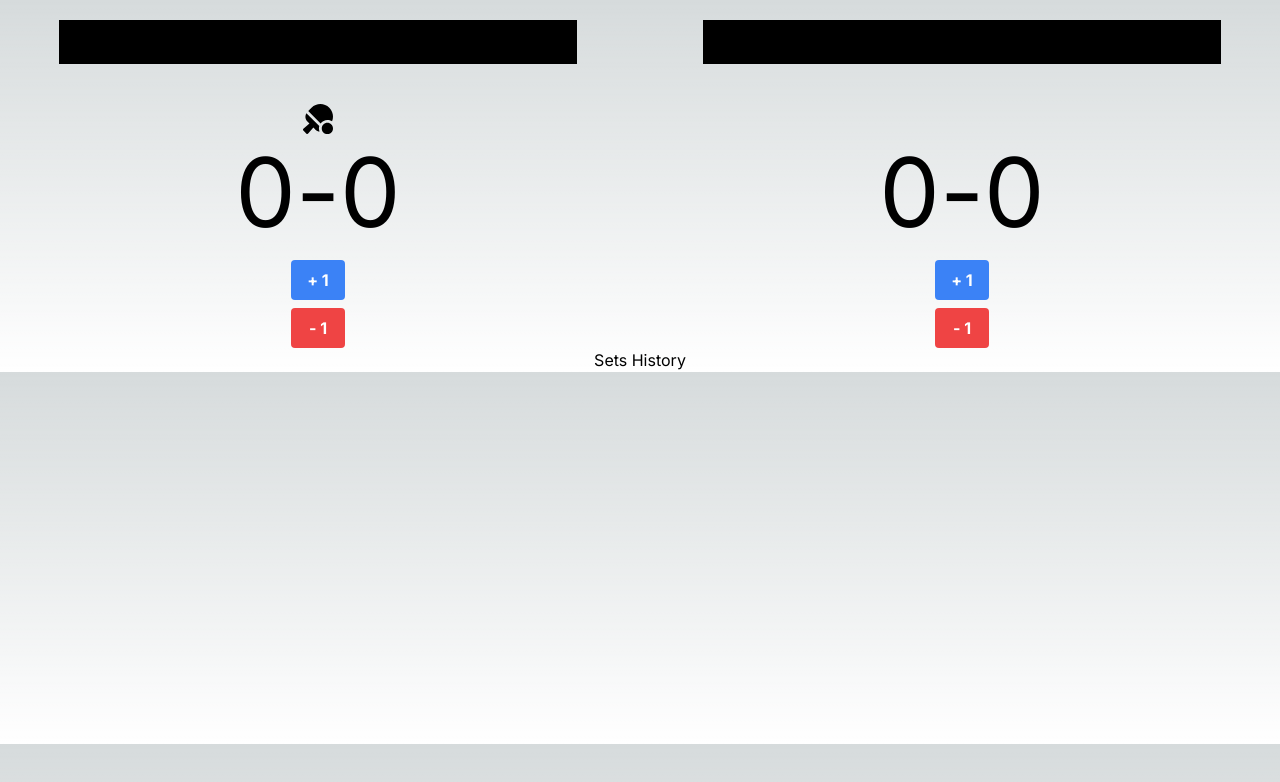
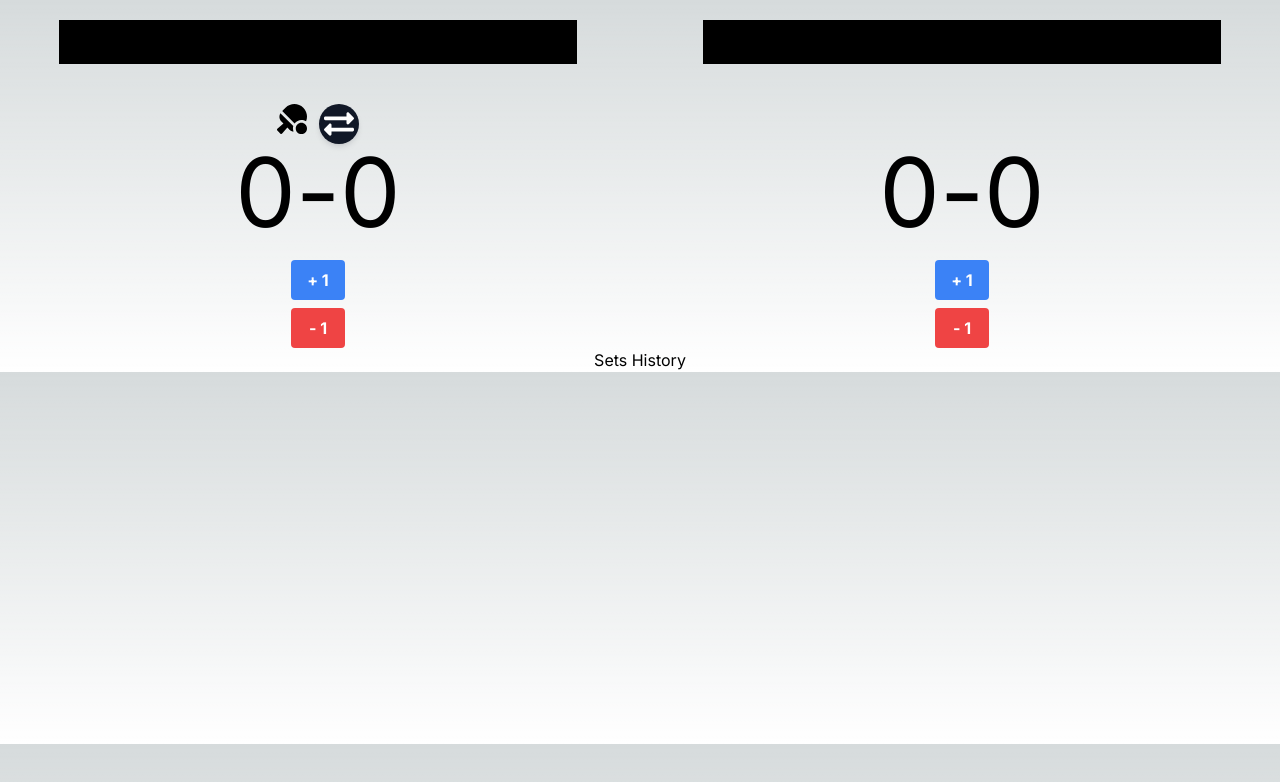
Before and after one commit to paulori22/table-tennis-score, a Next.js app: page / in a window 1280 px wide. Shown: the top 782 px of the page. Built offline with nearby package versions, Linux system fonts and the light colour scheme.

Commit message:
Added switch first player server button - When set ends the server player switch

```diff
--- a/src/app/page.tsx
+++ b/src/app/page.tsx
@@ -5,8 +5,9 @@ import PopUpModal from "@/components/PopModal";
 import SetsHistory from "@/components/SetsHistory";
 import useModal from "@/hooks/useModal";
 import { INITIAL_SCORE_STATE, ScoreActionType, scoreReducer } from "@/store";
-import { whoWillServe, whoWonSet } from "@/util";
+import { isFirstPointOfMatch, whoWillServe, whoWonSet } from "@/util";
 import { useEffect, useReducer } from "react";
+import { FaGear } from "react-icons/fa6";
 
 export default function Home() {
   const [state, dispatch] = useReducer(scoreReducer, INITIAL_SCORE_STATE);
@@ -19,6 +20,12 @@ export default function Home() {
     state.player1.currentPoints,
     state.player2.currentPoints
   );
+  const isFirstPointOfMatchResult = isFirstPointOfMatch(
+    state.player1.currentPoints,
+    state.player2.currentPoints,
+    state.sets.length
+  );
+
   const modal = useModal();
 
   useEffect(() => {
@@ -26,8 +33,6 @@ export default function Home() {
       modal.handleOpenModal();
     }
   }, [wonSetPlayer, modal]);
-
-  console.log(state);
 
   return (
     <main>
@@ -37,12 +42,14 @@ export default function Home() {
           playerScoreState={state.player1}
           dispatch={dispatch}
           serverPlayer={serverPlayer}
+          isFirstPointOfMatch={isFirstPointOfMatchResult}
         />
         <PlayerScore
           player="player2"
           playerScoreState={state.player2}
           dispatch={dispatch}
           serverPlayer={serverPlayer}
+          isFirstPointOfMatch={isFirstPointOfMatchResult}
         />
       </div>
       <SetsHistory sets={state.sets} />
--- a/src/components/PlayerScore.tsx
+++ b/src/components/PlayerScore.tsx
@@ -5,13 +5,14 @@ import {
   ScoreActionType,
 } from "@/store";
 import { Dispatch } from "react";
-import { FaTableTennis } from "react-icons/fa";
+import { FaTableTennis, FaExchangeAlt } from "react-icons/fa";
 
 export interface PlayerScoreProps {
   player: PlayerIdentifierType;
   playerScoreState: PlayerScoreType;
   dispatch: Dispatch<ScoreAction>;
   serverPlayer: PlayerIdentifierType;
+  isFirstPointOfMatch: boolean;
 }
 
 const PlayerScore: React.FunctionComponent<PlayerScoreProps> = ({
@@ -19,6 +20,7 @@ const PlayerScore: React.FunctionComponent<PlayerScoreProps> = ({
   playerScoreState,
   serverPlayer,
   dispatch,
+  isFirstPointOfMatch,
 }) => {
   const isMyServer = player === serverPlayer;
   return (
@@ -36,8 +38,22 @@ const PlayerScore: React.FunctionComponent<PlayerScoreProps> = ({
           }
         />
       </div>
-      <div className="py-5 h-5">
+      <div className="flex flex-row place-content-center gap-3 py-5 h-5">
         {isMyServer && <FaTableTennis size={30} />}
+        {isMyServer && isFirstPointOfMatch && (
+          <button
+            className="relative align-middle select-none font-sans font-medium text-center uppercase transition-all disabled:opacity-50 disabled:shadow-none disabled:pointer-events-none w-10 max-w-[40px] h-10 max-h-[40px] text-xs bg-gray-900 text-white shadow-md shadow-gray-900/10 hover:shadow-lg hover:shadow-gray-900/20 focus:opacity-[0.85] focus:shadow-none active:opacity-[0.85] active:shadow-none rounded-full"
+            type="button"
+            onClick={() =>
+              dispatch({ type: ScoreActionType.SWITCH_START_SERVER_PLAYER })
+            }
+          >
+            <FaExchangeAlt
+              className="absolute transform -translate-x-1/2 -translate-y-1/2 top-1/2 left-1/2"
+              size={30}
+            />
+          </button>
+        )}
       </div>
       <div className="flex flex-row place-items-center py-5">
         <div className="text-8xl">{playerScoreState.currentPoints}</div>
--- a/src/store/index.ts
+++ b/src/store/index.ts
@@ -1,4 +1,4 @@
-import { whoWonSet } from "@/util";
+import { isFirstPointOfMatch, whoWonSet } from "@/util";
 
 export enum ScoreActionType {
   INCREASE_PLAYER_POINTS_BY_1 = "INCREASE_PLAYER_POINTS_BY_1",
@@ -6,6 +6,7 @@ export enum ScoreActionType {
   CHANGE_PLAYER_NAME = "CHANGE_PLAYER_NAME",
   END_SET = "END_SET",
   CANCEL_END_SET = "CANCEL_END_SET",
+  SWITCH_START_SERVER_PLAYER = "SWITCH_START_SERVER_PLAYER",
 }
 
 export type ScoreAction =
@@ -26,6 +27,9 @@ export type ScoreAction =
     }
   | {
       type: ScoreActionType.CANCEL_END_SET;
+    }
+  | {
+      type: ScoreActionType.SWITCH_START_SERVER_PLAYER;
     };
 
 export interface PlayerScore {
@@ -113,6 +117,8 @@ export function scoreReducer(
 
       return {
         ...state,
+        startedServing:
+          state.startedServing === "player1" ? "player2" : "player1",
         [setWinnerPlayer]: {
           ...state[setWinnerPlayer],
           wonSets: state[setWinnerPlayer].wonSets + 1,
@@ -129,7 +135,6 @@ export function scoreReducer(
       };
     }
     case ScoreActionType.CANCEL_END_SET: {
-      console.log("Olá");
       const whoHasHigherPoints =
         state.player1.currentPoints > state.player2.currentPoints
           ? "player1"
@@ -143,6 +148,25 @@ export function scoreReducer(
         },
       };
     }
+    case ScoreActionType.SWITCH_START_SERVER_PLAYER: {
+      if (
+        !isFirstPointOfMatch(
+          state.player1.currentPoints,
+          state.player2.currentPoints,
+          state.sets.length
+        )
+      ) {
+        return state;
+      }
+
+      const serverPlayer =
+        state.startedServing === "player1" ? "player2" : "player1";
+
+      return {
+        ...state,
+        startedServing: serverPlayer,
+      };
+    }
     default:
       return state;
   }
--- a/src/util/index.ts
+++ b/src/util/index.ts
@@ -30,3 +30,11 @@ export function whoWonSet(player1Points: number, player2Points: number) {
 
   return null;
 }
+
+export function isFirstPointOfMatch(
+  player1Points: number,
+  player2Points: number,
+  setsPlayed: number
+) {
+  return player1Points === 0 && player2Points === 0 && setsPlayed === 0;
+}
```
Also changed, not shown: 2 other files (tests, documents, lock files or other folders).
